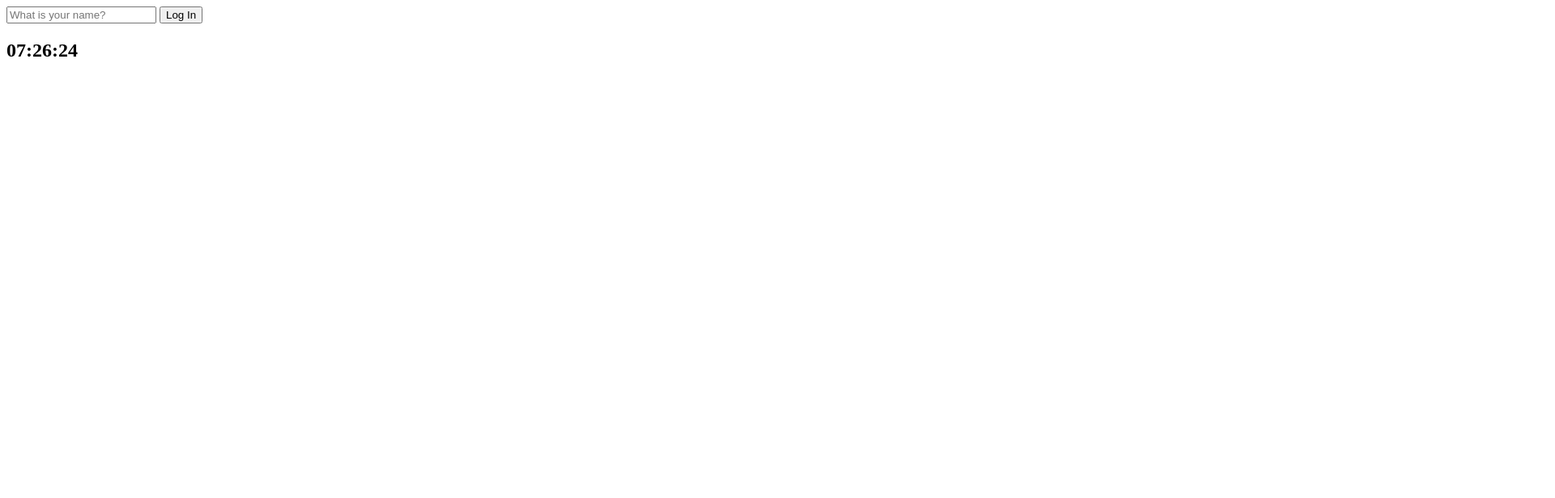
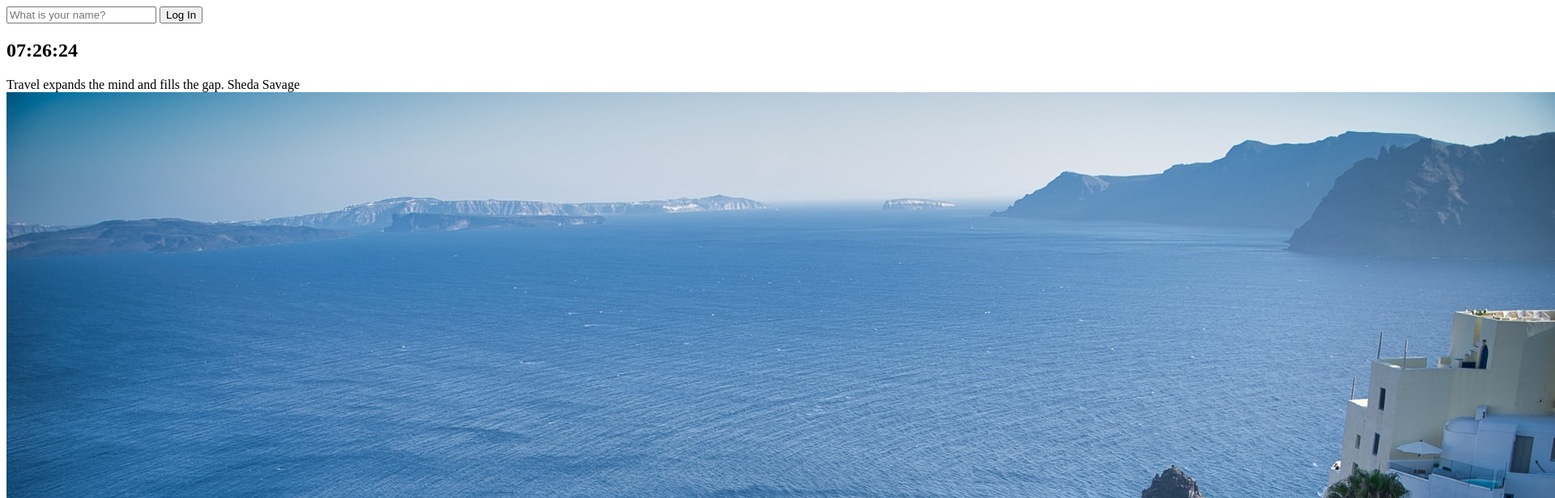
Before and after one commit to limsubinn/Momentum, a plain HTML site: page index.html in a window 1280 px wide. Shown: the top 616 px of the page at 81% size, 1920 px wide, since content can reach past the window. Drawn offline with Linux system fonts and the light colour scheme.

Commit message:
#6 QUOTES AND BACKGROUND

```diff
--- a/index.html
+++ b/index.html
@@ -14,7 +14,13 @@
     </form>
     <h1 id="greeting" class="hidden"></h1>
     <h2 id="clock"></h2>
+    <div id="quote">
+        <span></span>
+        <span></span>
+    </div>
     <script src="js/greetings.js"></script>
     <script src="js/clock.js"></script>
+    <script src="js/quotes.js"></script>
+    <script src="js/background.js"></script>
 </body>
 </html>
--- /dev/null
+++ b/js/background.js
@@ -0,0 +1,7 @@
+const images = ["0.jpg", "1.jpg", "2.jpg"]
+const chosenImage = images[Math.floor(Math.random() * images.length)]
+
+const bgImg = document.createElement("img")
+bgImg.src = `img/${chosenImage}`
+
+document.body.appendChild(bgImg)
--- /dev/null
+++ b/js/quotes.js
@@ -0,0 +1,50 @@
+const quotes = [
+    {
+      quote: "The way to get started is to quit talking and begin doing.",
+      author: "Walt Disney",
+    },
+    {
+      quote: "Life is what happens when you're busy making other plans.",
+      author: "John Lennon",
+    },
+    {
+      quote:
+        "The world is a book and those who do not travel read only one page.",
+      author: "Saint Augustine",
+    },
+    {
+      quote: "Life is either a daring adventure or nothing at all.",
+      author: "Helen Keller",
+    },
+    {
+      quote: "To Travel is to Live",
+      author: "Hans Christian Andersen",
+    },
+    {
+      quote: "Only a life lived for others is a life worthwhile.",
+      author: "Albert Einstein",
+    },
+    {
+      quote: "You only live once, but if you do it right, once is enough.",
+      author: "Mae West",
+    },
+    {
+      quote: "Never go on trips with anyone you do ntot love.",
+      author: "Hemmingway",
+    },
+    {
+      quote: "We wander for distraction, but we travel for fulfilment.",
+      author: "Hilaire Belloc",
+    },
+    {
+      quote: "Travel expands the mind and fills the gap.",
+      author: "Sheda Savage",
+    },
+  ];
+
+  const quote = document.querySelector("#quote span:first-child")
+  const author = document.querySelector("#quote span:last-child")
+  const todaysQuote = quotes[Math.floor(Math.random() * quotes.length)]
+
+  quote.innerText = todaysQuote.quote
+  author.innerText = todaysQuote.author
```
Also changed, not shown: img/0.jpg (added), img/1.jpg (added), img/2.jpg (added).
